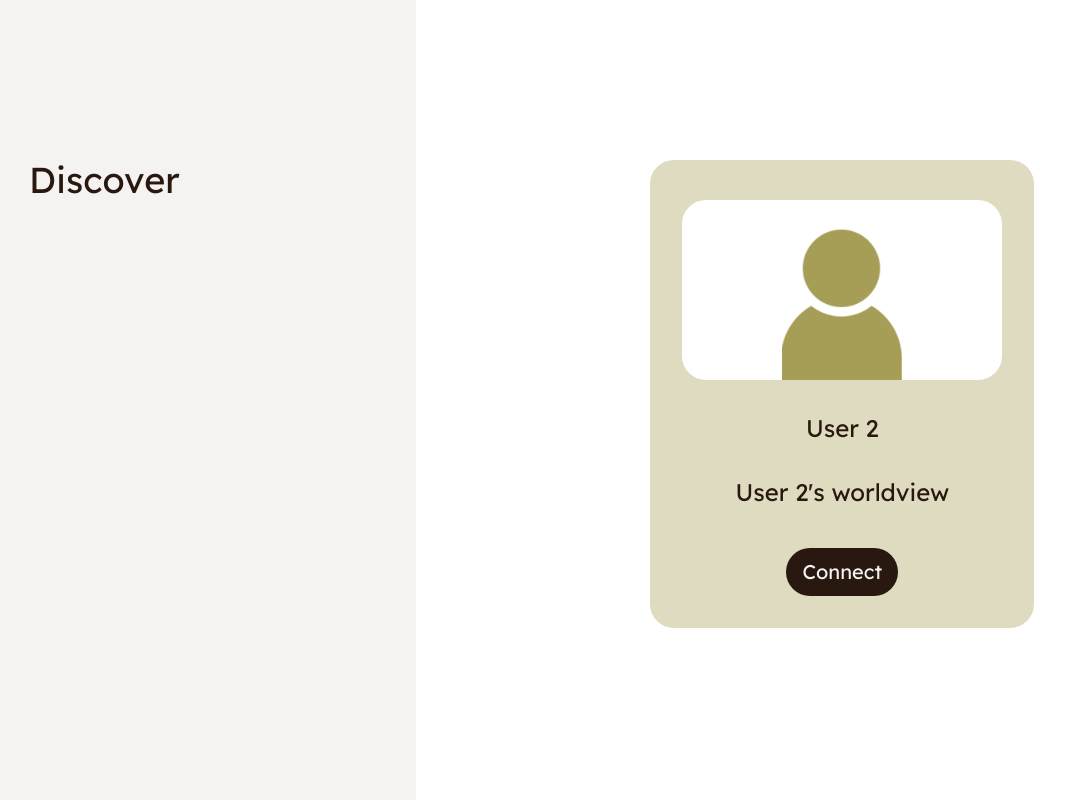
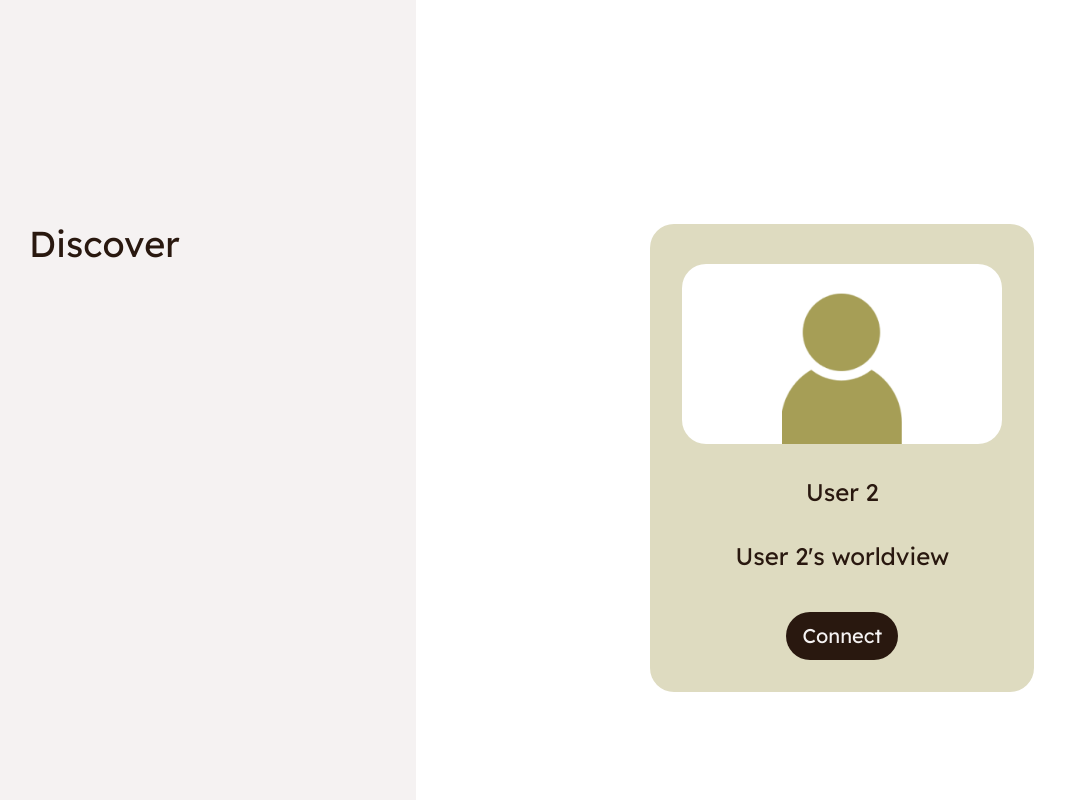
Before and after one commit to SamuelShally/ekko, a React (Create React App) app in the folder frontend/: page /discover in a window 1280 px wide. Shown: the top 800 px of the page, without its empty margins (11-1076 px from the left). Built offline with nearby package versions, Linux system fonts and the light colour scheme.

Commit message:
lg breakpoint added

```diff
--- a/frontend/src/components/Discover.jsx
+++ b/frontend/src/components/Discover.jsx
@@ -3,15 +3,17 @@ import userImageHolder from '../img/user-img-holder.png';
 
 const Discover = () => {
     return (
-        <div className="relative h-screen">
+        <div className="relative h-screen bg-neutral md:bg-transparent">
             <div className='grid grid-cols-3'>
                 {/* block on breakpoint md*/}
                 <div className='relative hidden bg-neutral text-primary h-full
                                 md:block md:col-span-1'>
-                    <h1 className="absolute left-0 ml-10 mt-40 text-4xl text-primary text-center text-bold">Discover</h1>
+                    <h1 className="absolute left-0 ml-10 mt-40 text-4xl text-primary text-center text-bold
+                                    lg:mt-56">Discover</h1>
                 </div>
                 <div className="h-screen w-screen inset-y-20 mt-40 itmes-center
-                                md:w-full md:col-span-2">
+                                md:w-full md:col-span-2
+                                lg:mt-56">
                     <h1 className="relative mb-6 w-screen text-4xl text-primary text-center text-bold md:hidden">Discover</h1>
                     <div className="relative card card-bordered rounded-3xl bg-accent
                                     max-w-sm mx-auto w-3/4 ">
```
